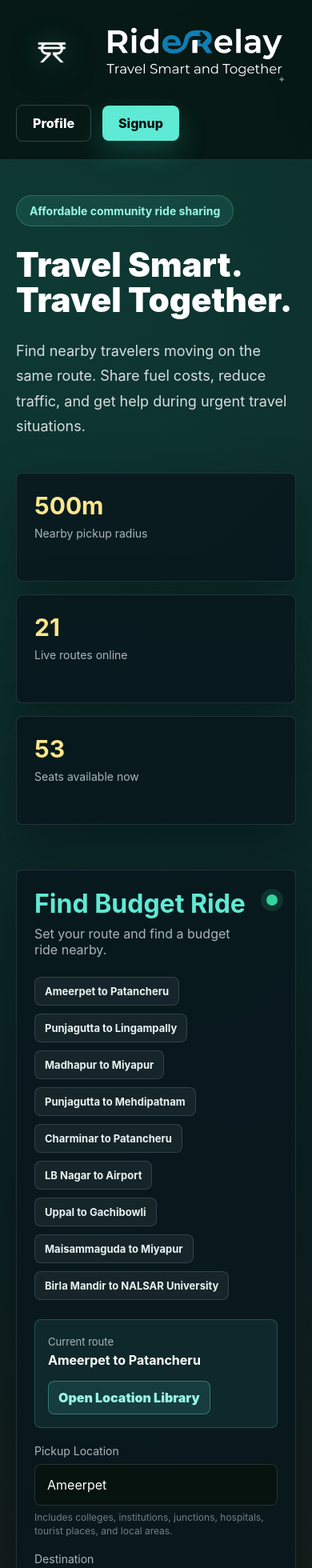
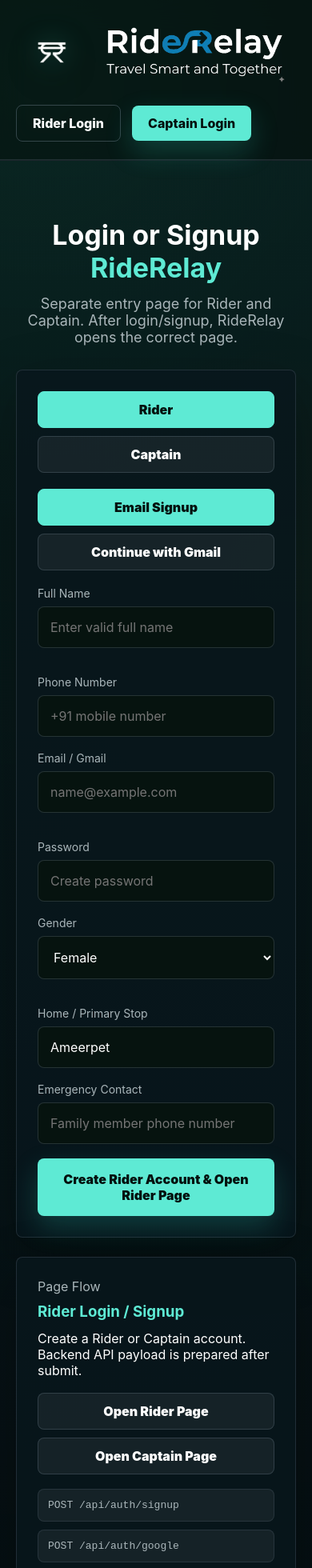
Before and after one commit to sunkumahesh-777/RideRelay, a React (Vite) app: page / in a window 390 px wide. Shown: the top 1960 px of the page at 80% size. Built offline with nearby package versions, Linux system fonts and the light colour scheme.

Commit message:
Separate auth rider and captain pages

```diff
--- a/src/App.css
+++ b/src/App.css
@@ -1259,8 +1259,16 @@ button {
   grid-template-columns: repeat(2, minmax(0, 1fr));
 }
 
+.auth-open-actions {
+  display: grid;
+  grid-template-columns: repeat(2, minmax(0, 1fr));
+  gap: 10px;
+  margin: 18px 0;
+}
+
 .mode-switch button,
 .auth-actions button,
+.auth-open-actions button,
 .captain-actions button {
   border: 1px solid rgba(148, 163, 184, 0.22);
   background: rgba(255, 255, 255, 0.06);
@@ -1925,6 +1933,7 @@ button {
 
   .auth-actions,
   .mode-switch,
+  .auth-open-actions,
   .captain-actions {
     grid-template-columns: 1fr;
   }
--- a/src/App.jsx
+++ b/src/App.jsx
@@ -1158,6 +1158,7 @@ export default function App() {
   const [selectedLocationId, setSelectedLocationId] = useState(1);
   const [locationSearch, setLocationSearch] = useState('');
   const [locationCategory, setLocationCategory] = useState('All');
+  const [appPage, setAppPage] = useState('auth');
   const [signupRole, setSignupRole] = useState('Rider');
   const [signupMethod, setSignupMethod] = useState('Email');
   const [signupForm, setSignupForm] = useState(signupFields);
@@ -2062,6 +2063,20 @@ export default function App() {
     }
 
     setAuthStatus(`${signupRole} signup created locally. Ready to send payload to ${apiPreview.signup}.`);
+    setActivePanel(signupRole === 'Captain' ? 'captain' : 'profile');
+    setAppPage(signupRole === 'Captain' ? 'captain' : 'rider');
+  };
+
+  const handleLoginOpen = (role) => {
+    setSignupRole(role);
+    setActivePanel(role === 'Captain' ? 'captain' : 'profile');
+    setAuthStatus(`${role} login successful for demo. Real backend will verify email/Gmail token first.`);
+    setAppPage(role === 'Captain' ? 'captain' : 'rider');
+  };
+
+  const handleLogout = () => {
+    setAppPage('auth');
+    setAuthStatus('Logged out. Choose Rider or Captain to continue.');
   };
 
   const updateCaptainRequest = (requestId, updates, message) => {
@@ -2106,7 +2121,7 @@ export default function App() {
   };
 
   const scrollToSignup = () => {
-    document.getElementById('signup-panel')?.scrollIntoView({ behavior: 'smooth', block: 'start' });
+    setAppPage('auth');
   };
 
   const handlePaymentMethod = (method) => {
@@ -2229,6 +2244,147 @@ export default function App() {
     );
   };
 
+  const renderAuthPage = () => (
+    <div className="app auth-app">
+      <nav className="navbar">
+        <div className="brand-lockup">
+          <img className="brand-logo" src={assetPath('riderelay-logo.png')} alt="RideRelay logo mark" />
+          <div className="brand-title-block">
+            <h1 className="sr-only">RideRelay</h1>
+            <img className="brand-title-image exact-title" src={assetPath('riderelay-name.png')} alt="RideRelay - Travel Smart and Together" />
+          </div>
+        </div>
+        <div className="nav-actions">
+          <button className="btn btn-outline" onClick={() => handleLoginOpen('Rider')}>Rider Login</button>
+          <button className="btn btn-primary" onClick={() => handleLoginOpen('Captain')}>Captain Login</button>
+        </div>
+      </nav>
+
+      <section className="signup-section auth-screen" id="signup-panel">
+        <div className="section-title compact">
+          <h2>
+            Login or Signup <span>RideRelay</span>
+          </h2>
+          <p>Separate entry page for Rider and Captain. After login/signup, RideRelay opens the correct page.</p>
+        </div>
+
+        <div className="signup-shell">
+          <form className="signup-card" onSubmit={handleSignupSubmit}>
+            <div className="mode-switch" aria-label="Choose account role">
+              {['Rider', 'Captain'].map((role) => (
+                <button className={signupRole === role ? 'active' : ''} key={role} onClick={() => setSignupRole(role)} type="button">
+                  {role}
+                </button>
+              ))}
+            </div>
+
+            <div className="auth-actions">
+              <button className={signupMethod === 'Email' ? 'active' : ''} onClick={() => setSignupMethod('Email')} type="button">Email Signup</button>
+              <button className={signupMethod === 'Gmail' ? 'active' : ''} onClick={handleContinueWithGmail} type="button">Continue with Gmail</button>
+            </div>
+
+            <div className="form-row">
+              <div className="form-group">
+                <label htmlFor="auth-name">Full Name</label>
+                <input id="auth-name" value={signupForm.fullName} onChange={(event) => handleSignupChange('fullName', event.target.value)} placeholder="Enter valid full name" />
+              </div>
+              <div className="form-group">
+                <label htmlFor="auth-phone">Phone Number</label>
+                <input id="auth-phone" value={signupForm.phone} onChange={(event) => handleSignupChange('phone', event.target.value)} placeholder="+91 mobile number" />
+              </div>
+            </div>
+
+            <div className="form-row">
+              <div className="form-group">
+                <label htmlFor="auth-email">Email / Gmail</label>
+                <input id="auth-email" type="email" value={signupForm.email} onChange={(event) => handleSignupChange('email', event.target.value)} placeholder="name@example.com" />
+              </div>
+              <div className="form-group">
+                <label htmlFor="auth-password">Password</label>
+                <input id="auth-password" type="password" value={signupForm.password} onChange={(event) => handleSignupChange('password', event.target.value)} placeholder={signupMethod === 'Gmail' ? 'Handled by Gmail login' : 'Create password'} disabled={signupMethod === 'Gmail'} />
+              </div>
+            </div>
+
+            <div className="form-row">
+              <div className="form-group">
+                <label htmlFor="auth-gender">Gender</label>
+                <select id="auth-gender" value={signupForm.gender} onChange={(event) => handleSignupChange('gender', event.target.value)}>
+                  <option>Female</option>
+                  <option>Male</option>
+                  <option>Other</option>
+                </select>
+              </div>
+              <div className="form-group">
+                <label htmlFor="auth-home">Home / Primary Stop</label>
+                <input id="auth-home" list="stops" value={signupForm.homeStop} onChange={(event) => handleSignupChange('homeStop', event.target.value)} placeholder="Ameerpet, KPHB, Charminar..." />
+              </div>
+            </div>
+
+            {signupRole === 'Rider' && (
+              <div className="form-group">
+                <label htmlFor="auth-emergency">Emergency Contact</label>
+                <input id="auth-emergency" value={signupForm.emergencyContact} onChange={(event) => handleSignupChange('emergencyContact', event.target.value)} placeholder="Family member phone number" />
+              </div>
+            )}
+
+            {signupRole === 'Captain' && (
+              <div className="captain-doc-fields">
+                <div className="form-row">
+                  <div className="form-group">
+                    <label htmlFor="auth-vehicle">Vehicle Type</label>
+                    <select id="auth-vehicle" value={signupForm.vehicleType} onChange={(event) => handleSignupChange('vehicleType', event.target.value)}>
+                      <option>Bike</option>
+                      <option>Car</option>
+                    </select>
+                  </div>
+                  <div className="form-group">
+                    <label htmlFor="auth-vehicle-number">Vehicle Number</label>
+                    <input id="auth-vehicle-number" value={signupForm.vehicleNumber} onChange={(event) => handleSignupChange('vehicleNumber', event.target.value)} placeholder="TS09 RR 1234" />
+                  </div>
+                </div>
+                <div className="form-row">
+                  <div className="form-group">
+                    <label htmlFor="auth-license">Driving License</label>
+                    <input id="auth-license" value={signupForm.licenseNumber} onChange={(event) => handleSignupChange('licenseNumber', event.target.value)} placeholder="Valid license number" />
+                  </div>
+                  <div className="form-group">
+                    <label htmlFor="auth-preference">Ride Preference</label>
+                    <select id="auth-preference" value={signupForm.preferredRider} onChange={(event) => handleSignupChange('preferredRider', event.target.value)}>
+                      <option>Any verified rider</option>
+                      <option>Female rider only</option>
+                      <option>Known route riders</option>
+                    </select>
+                  </div>
+                </div>
+              </div>
+            )}
+
+            <button className="search-btn" type="submit">Create {signupRole} Account & Open {signupRole} Page</button>
+          </form>
+
+          <div className="api-card">
+            <span>Page Flow</span>
+            <h3>{signupRole} Login / Signup</h3>
+            <p>{authStatus}</p>
+            <div className="auth-open-actions">
+              <button onClick={() => handleLoginOpen('Rider')}>Open Rider Page</button>
+              <button onClick={() => handleLoginOpen('Captain')}>Open Captain Page</button>
+            </div>
+            <div className="api-list">
+              <code>{apiPreview.signup}</code>
+              <code>{apiPreview.gmail}</code>
+              <code>{apiPreview.captainRequests}</code>
+            </div>
+          </div>
+        </div>
+      </section>
+    </div>
+  );
+
+  if (appPage === 'auth') {
+    return renderAuthPage();
+  }
+
   return (
     <div className="app">
       <nav className="navbar">
@@ -2245,11 +2401,17 @@ export default function App() {
             <span>Live Time</span>
             <strong>{currentTime}</strong>
           </div>
-          <button className="btn btn-outline" onClick={() => setActivePanel('profile')}>Profile</button>
-          <button className="btn btn-primary" onClick={scrollToSignup}>Signup</button>
+          <button className="btn btn-outline" onClick={() => {
+            setAppPage(appPage === 'captain' ? 'rider' : 'captain');
+            setActivePanel(appPage === 'captain' ? 'profile' : 'captain');
+          }}>
+            Open {appPage === 'captain' ? 'Rider' : 'Captain'} Page
+          </button>
+          <button className="btn btn-primary" onClick={handleLogout}>Logout</button>
         </div>
       </nav>
 
+      {appPage === 'rider' && (
       <main className="hero">
         <section className="hero-content">
           <div className="badge">Affordable community ride sharing</div>
@@ -2728,7 +2890,9 @@ export default function App() {
           </div>
         </section>
       </main>
-
+      )}
+
+      {false && (
       <section className="signup-section" id="signup-panel">
         <div className="section-title compact">
           <h2>
@@ -2857,26 +3021,28 @@ export default function App() {
           </div>
         </div>
       </section>
+      )}
 
       <section className="rider-dashboard" id="rider-panel">
         <div className="section-title">
           <h2>
-            Rider <span>Control Panel</span>
+            {appPage === 'captain' ? 'Captain' : 'Rider'} <span>Control Panel</span>
           </h2>
-          <p>Manage profile, payment, safety, offers, and trip activity in one place.</p>
+          <p>{appPage === 'captain' ? 'Manage rider requests, pickup presence, start ride, and completion from one Captain page.' : 'Manage profile, payment, safety, offers, and trip activity in one place.'}</p>
         </div>
 
         <div className="dashboard-shell">
           <aside className="panel-tabs" aria-label="Rider panels">
-            {[
+            {(appPage === 'captain'
+              ? [['captain', 'Captain Panel']]
+              : [
                 ['profile', 'Profile'],
                 ['payments', 'Payments'],
                 ['trips', 'Trips'],
                 ['safety', 'Safety'],
                 ['locations', 'Locations'],
-              ['captain', 'Captain Panel'],
                 ['offers', 'Offers']
-            ].map(([key, label]) => (
+              ]).map(([key, label]) => (
               <button
                 className={activePanel === key ? 'active' : ''}
                 key={key}
@@ -3138,6 +3304,7 @@ export default function App() {
         </div>
       </section>
 
+      {appPage === 'rider' && (
       <section className="features">
         <div className="section-title">
           <h2>
@@ -3166,6 +3333,7 @@ export default function App() {
           </div>
         </div>
       </section>
+      )}
 
       <footer className="footer">
         <img className="footer-logo" src={assetPath('riderelay-logo.png')} alt="RideRelay logo mark" />
```
Lines whose indentation alone changed are shown as unchanged.
